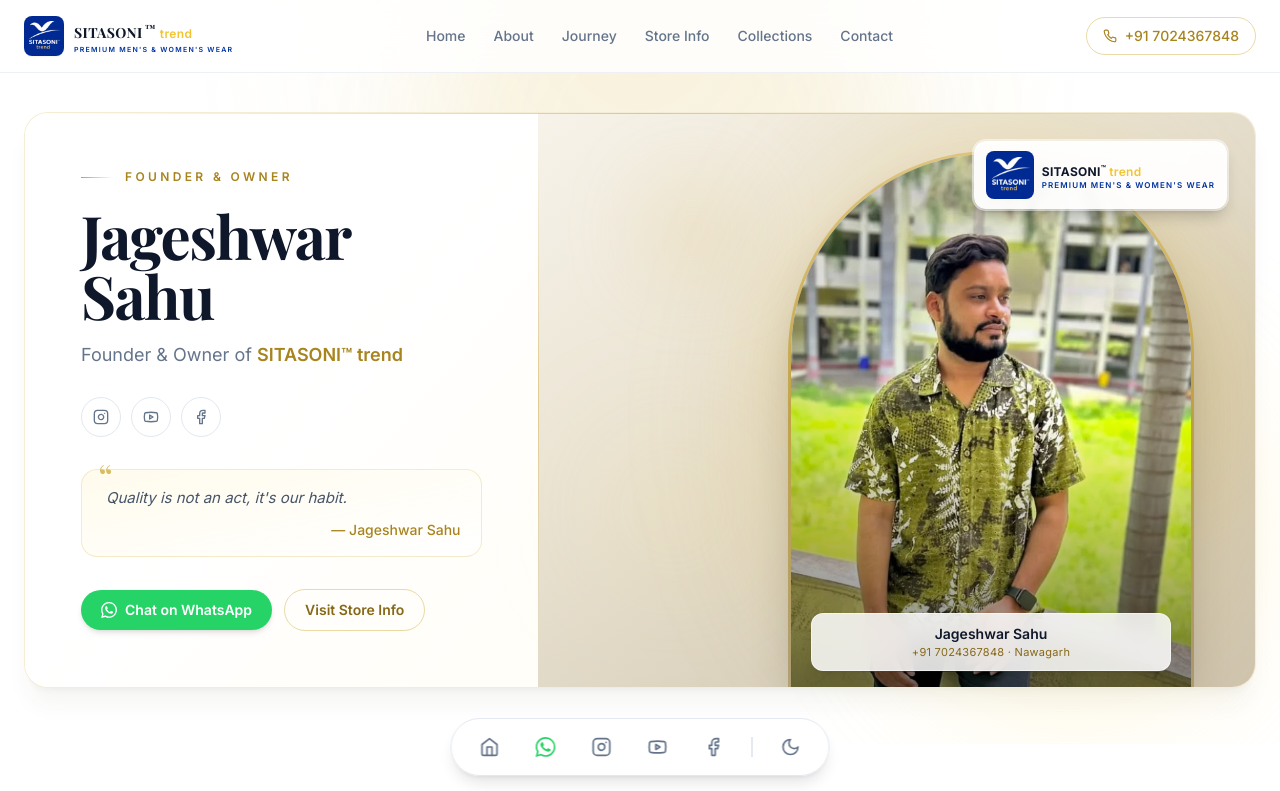
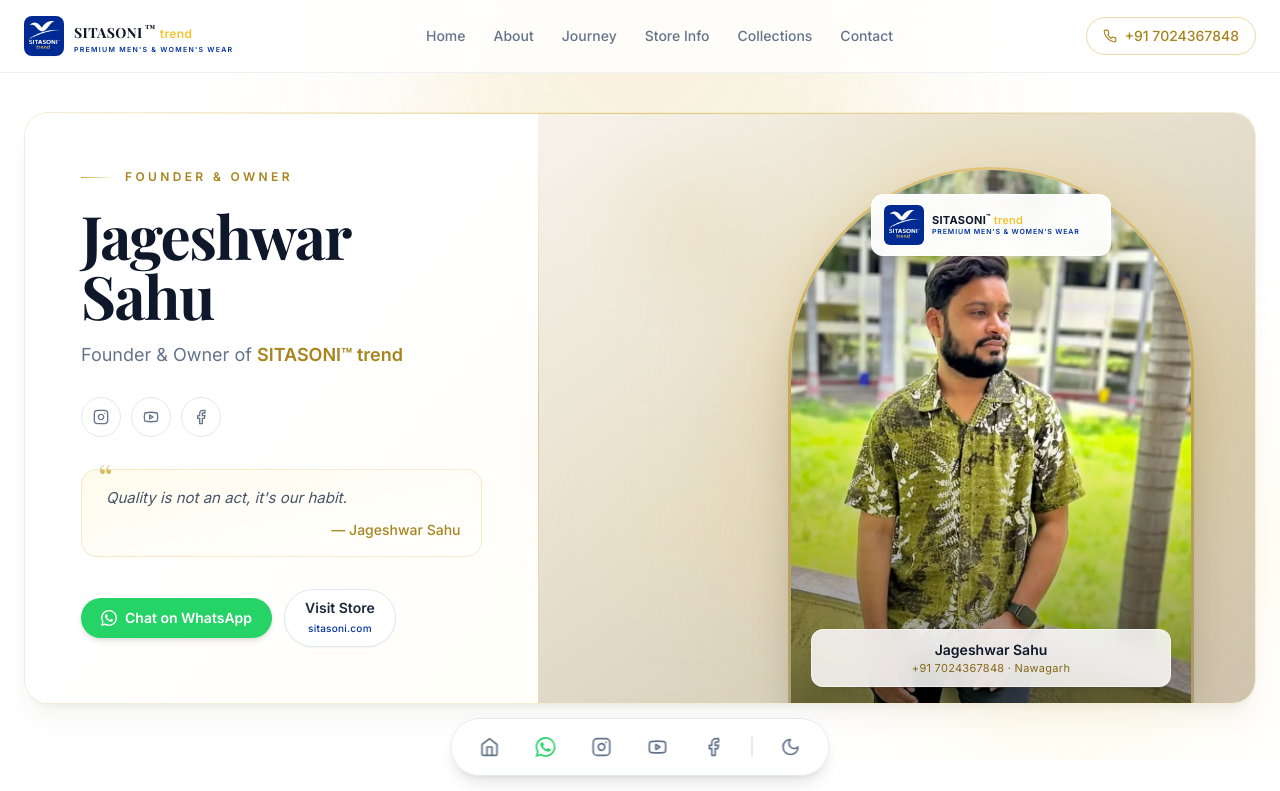
Before and after one commit to csy20/jp-v2, a Next.js app: page / in a window 1280 px wide. Shown: the top 791 px of the page. Built offline with nearby package versions, Linux system fonts and the light colour scheme; a web font is replaced by a local one.

Commit message:
fix: reposition hero floating badge and link visit store to sitasoni.com
- Move floating logo panel onto the portrait photo, clear of the gold arch
- Restyle Visit Store CTA with sitasoni.com and white panel styling
- Update store URL from sitasoni.in to sitasoni.com site-wide

```diff
--- a/app/layout.tsx
+++ b/app/layout.tsx
@@ -14,7 +14,7 @@
 })
 
 export const metadata: Metadata = {
-  metadataBase: new URL('https://sitasoni.in'),
+  metadataBase: new URL('https://sitasoni.com'),
   title: 'SITASONI™ trend — Premium Men\'s & Women\'s Wear | Jageshwar Sahu',
   description:
     'SITASONI trend by Jageshwar Sahu — premium men\'s & women\'s fashion in Nawagarh, Chhattisgarh. Quality shirts, jeans, t-shirts, ethnic wear and more.',
@@ -29,7 +29,7 @@
     title: 'SITASONI™ trend — Premium Men\'s & Women\'s Wear',
     description:
       'Premium men\'s & women\'s fashion by Jageshwar Sahu. Visit our store in Nawagarh, Chhattisgarh.',
-    url: 'https://sitasoni.in',
+    url: 'https://sitasoni.com',
     siteName: 'SITASONI Trend',
     images: [
       {
--- a/components/HeroSection.tsx
+++ b/components/HeroSection.tsx
@@ -2,7 +2,17 @@
 
 import Image from 'next/image'
 import { motion } from 'framer-motion'
-import { OWNER_NAME, QUOTE, socialLinks, STORE_NAME, STORE_TAGLINE, WHATSAPP_URL, PHONE_DISPLAY } from '@/lib/constants'
+import {
+  OWNER_NAME,
+  QUOTE,
+  socialLinks,
+  STORE_NAME,
+  STORE_TAGLINE,
+  STORE_URL,
+  STORE_DOMAIN,
+  WHATSAPP_URL,
+  PHONE_DISPLAY,
+} from '@/lib/constants'
 import WhatsAppIcon from './WhatsAppIcon'
 
 export default function HeroSection() {
@@ -125,10 +135,15 @@
                   Chat on WhatsApp
                 </a>
                 <a
-                  href="#store"
-                  className="inline-flex items-center justify-center gap-2 rounded-full border border-gold-500/40 text-gold-700 dark:text-gold-400 text-sm font-semibold px-5 py-2.5 hover:bg-gold-500/10 transition-colors w-full sm:w-auto"
+                  href={STORE_URL}
+                  target="_blank"
+                  rel="noopener noreferrer"
+                  className="inline-flex flex-col items-center justify-center rounded-full border border-slate-200 dark:border-gold-500/30 bg-white dark:bg-white/5 text-slate-800 dark:text-gold-300 text-sm font-semibold px-5 py-2 hover:bg-slate-50 dark:hover:bg-gold-500/10 transition-colors w-full sm:w-auto shadow-sm"
                 >
-                  Visit Store Info
+                  <span>Visit Store</span>
+                  <span className="text-[10px] font-medium text-[#0033A0] dark:text-[#5b8fd9] tracking-wide">
+                    {STORE_DOMAIN}
+                  </span>
                 </a>
               </motion.div>
             </motion.div>
@@ -170,43 +185,19 @@
               {/* Vertical gold accent rail */}
               <div className="absolute left-0 top-8 bottom-8 w-px bg-gradient-to-b from-transparent via-gold-500/40 to-transparent hidden lg:block" />
 
-              {/* Brand badge — desktop only; header already shows logo on mobile */}
-              <div className="absolute top-5 right-5 sm:top-7 sm:right-7 z-20 hidden lg:block">
-                <div className="flex items-center gap-2 rounded-xl px-3 py-2.5 shadow-lg shadow-black/20 ring-2 ring-white/50 dark:ring-gold-400/20 bg-white/95 dark:bg-[#0c0c0c]/90 backdrop-blur-sm">
-                  <div className="shrink-0 rounded-lg overflow-hidden bg-[#0033A0]">
-                    <Image
-                      src="/sitasoni-logo.jpg"
-                      alt="SITASONI trend logo"
-                      width={48}
-                      height={48}
-                      className="w-12 h-12 object-cover"
-                    />
-                  </div>
-                  <div className="leading-tight">
-                    <p className="text-xs font-bold theme-heading tracking-wide">
-                      SITASONI<span className="text-[8px] align-super">™</span>{' '}
-                      <span className="text-[#F4C430] font-semibold">trend</span>
-                    </p>
-                    <p className="text-[8px] tracking-[0.14em] uppercase font-semibold text-[#0033A0] dark:text-[#5b8fd9]">
-                      {STORE_TAGLINE}
-                    </p>
-                  </div>
-                </div>
-              </div>
-
               {/* Portrait frame */}
-              <div className="absolute inset-0 flex items-end justify-center lg:justify-end px-3 sm:px-8 lg:pr-10 xl:pr-16 pb-2 sm:pb-0">
+              <div className="absolute inset-0 flex items-end justify-center lg:justify-end px-3 sm:px-8 lg:pr-10 xl:pr-16 pb-2 sm:pb-0 pt-2 sm:pt-0">
                 <div className="relative w-full max-w-[260px] sm:max-w-[340px] md:max-w-[380px] lg:max-w-[400px]">
                   {/* Glow behind portrait */}
                   <div className="absolute -inset-6 sm:-inset-8 rounded-[50%] bg-gold-400/20 dark:bg-gold-500/25 blur-3xl" />
 
                   {/* Arch frame */}
                   <div className="relative aspect-[3/4] w-full">
-                    {/* Outer gold ring */}
-                    <div className="absolute -inset-[3px] rounded-t-full rounded-b-2xl bg-gradient-to-b from-gold-300 via-gold-500/80 to-gold-700/40 dark:from-gold-400 dark:via-gold-600/70 dark:to-transparent opacity-90" />
+                    {/* Outer gold ring — stays behind photo content */}
+                    <div className="absolute -inset-[3px] rounded-t-full rounded-b-2xl bg-gradient-to-b from-gold-300 via-gold-500/80 to-gold-700/40 dark:from-gold-400 dark:via-gold-600/70 dark:to-transparent opacity-90 z-0" />
 
                     {/* Inner photo clip */}
-                    <div className="absolute inset-0 rounded-t-full rounded-b-2xl overflow-hidden bg-slate-200 dark:bg-[#1a1510] shadow-2xl">
+                    <div className="absolute inset-0 z-[1] rounded-t-full rounded-b-2xl overflow-hidden bg-slate-200 dark:bg-[#1a1510] shadow-2xl">
                       <Image
                         src="/jaggu_profile.jpeg"
                         alt={OWNER_NAME}
@@ -216,14 +207,36 @@
                         priority
                       />
                       {/* Cinematic overlays */}
-                      <div className="absolute inset-0 bg-gradient-to-t from-black/50 via-transparent to-black/10 dark:from-black/60 dark:to-transparent" />
+                      <div className="absolute inset-0 bg-gradient-to-t from-black/50 via-transparent to-transparent dark:from-black/60" />
                       <div className="absolute inset-0 bg-gradient-to-r from-black/10 via-transparent to-transparent dark:from-black/25" />
-                      {/* Gold sheen at top of arch */}
-                      <div className="absolute inset-x-0 top-0 h-24 bg-gradient-to-b from-gold-200/20 dark:from-gold-400/15 to-transparent" />
+                    </div>
+
+                    {/* Floating brand badge — sits on photo, clear of gold arch edge */}
+                    <div className="absolute top-5 sm:top-6 left-1/2 -translate-x-1/2 z-20 w-[88%] max-w-[210px] sm:max-w-[240px]">
+                      <div className="flex items-center gap-2 rounded-xl px-2.5 py-2 sm:px-3 sm:py-2.5 bg-white/95 dark:bg-[#0c0c0c]/92 backdrop-blur-md shadow-lg border border-white/90 dark:border-white/10">
+                        <div className="shrink-0 rounded-md overflow-hidden bg-[#0033A0]">
+                          <Image
+                            src="/sitasoni-logo.jpg"
+                            alt="SITASONI trend logo"
+                            width={40}
+                            height={40}
+                            className="w-9 h-9 sm:w-10 sm:h-10 object-cover"
+                          />
+                        </div>
+                        <div className="leading-tight min-w-0">
+                          <p className="text-[10px] sm:text-[11px] font-bold theme-heading tracking-wide truncate">
+                            SITASONI<span className="text-[7px] align-super">™</span>{' '}
+                            <span className="text-[#F4C430] font-semibold">trend</span>
+                          </p>
+                          <p className="text-[6px] sm:text-[7px] tracking-[0.12em] uppercase font-semibold text-[#0033A0] dark:text-[#5b8fd9] leading-snug">
+                            {STORE_TAGLINE}
+                          </p>
+                        </div>
+                      </div>
                     </div>
 
                     {/* Floating name chip on photo */}
-                    <div className="absolute bottom-4 left-1/2 -translate-x-1/2 z-10 w-[90%]">
+                    <div className="absolute bottom-4 left-1/2 -translate-x-1/2 z-20 w-[90%]">
                       <div className="rounded-xl px-3 py-2.5 text-center
                         bg-white/85 dark:bg-black/55 backdrop-blur-md
                         border border-white/50 dark:border-gold-500/20
--- a/lib/constants.ts
+++ b/lib/constants.ts
@@ -10,7 +10,8 @@
 export const STORE_TAGLINE = "PREMIUM MEN'S & WOMEN'S WEAR"
 export const OWNER_NAME = 'Jageshwar Sahu'
 export const EMAIL = 'support@sitasoni.in'
-export const STORE_URL = 'https://sitasoni.in'
+export const STORE_URL = 'https://sitasoni.com'
+export const STORE_DOMAIN = 'sitasoni.com'
 
 const MAP_QUERY = 'SITASONI trend, Nawagarh, Bemetara Road, Chhattisgarh, India'
 
```
